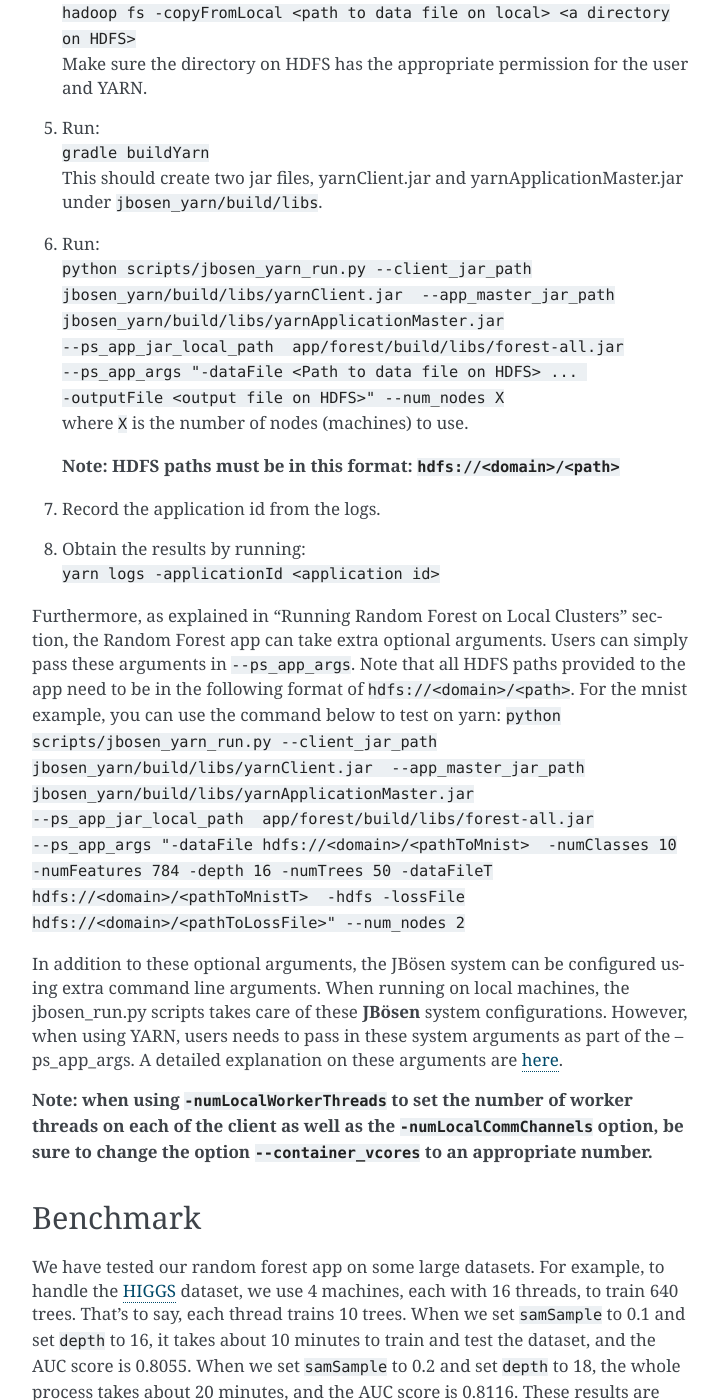
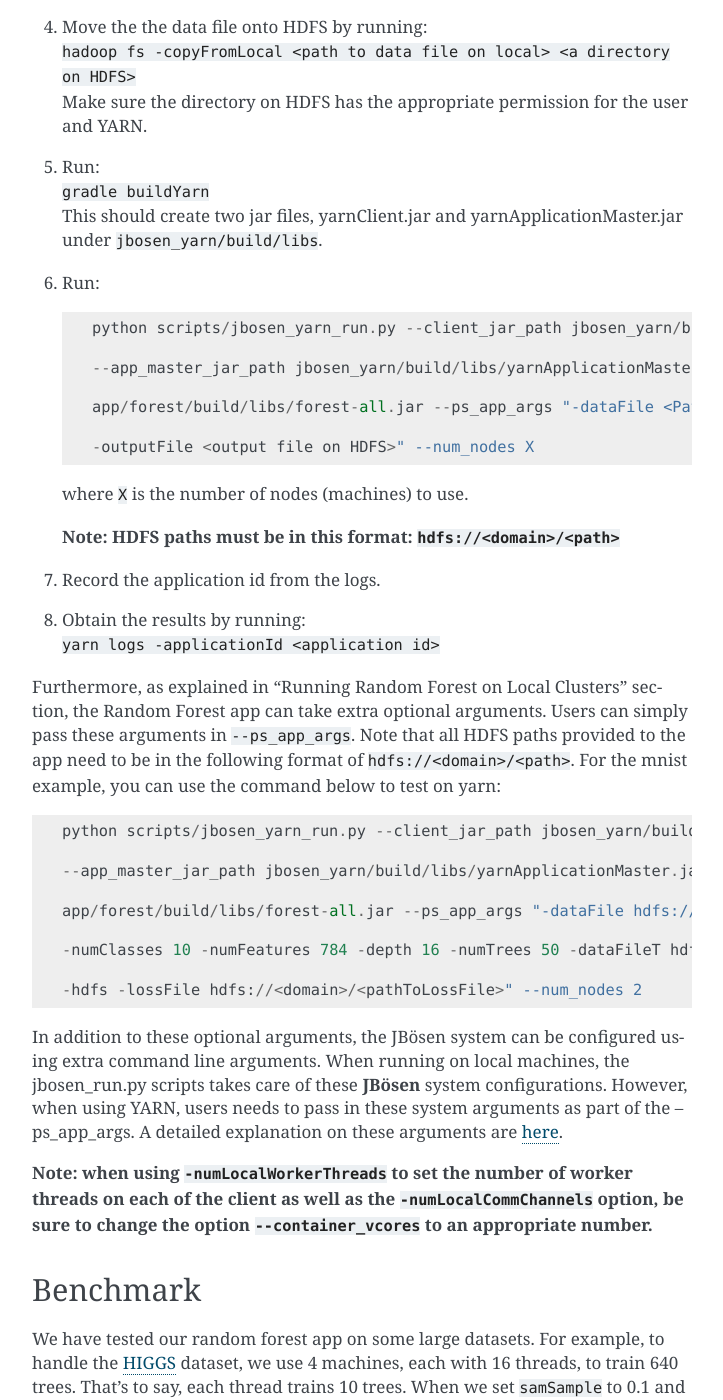
Before and after one commit to sailing-pmls/jbosen, a Sphinx documentation site: the page built from docs/random-forest.md, in a window 1280 px wide and 1400 px high, scrolled down 2757 px. Shown: the whole window, without its empty margins (388-1111 px from the left). Built offline with Sphinx 7.4.7, drawn with Linux system fonts in a browser that asks for light colours; some of the changed text lies outside the part shown.

Commit message:
Update random-forest.md

````diff
--- a/docs/random-forest.md
+++ b/docs/random-forest.md
@@ -14,8 +14,11 @@
 4. Prepare a data file.
     The input data needs to be in the libsvm format(We default that the index of the features starts from 1).
 5. Run:
-    `python scripts/jbosen_run.py <path to host file> app/forest/build/libs/forest-all.jar
-    org.petuum.app.forest.Forest --app_args "-dataFile <path to data file> -numFeatures 100"`
+    ```
+    python scripts/jbosen_run.py <path to host file> app/forest/build/libs/forest-all.jar
+
+    org.petuum.app.forest.Forest --app_args "-dataFile <path to data file> -numFeatures 100"
+    ```
 
     If you haven't prepared a host file, you may use `machinefile/sample_machinefile` to simulate two hosts on your local machine.
 
@@ -71,9 +74,13 @@
     Default value: "sqrt"
 
 To use these, simply add them onto the --app_args argument. For example: if you want to test on the widely used dataset [mnist.scale](https://www.csie.ntu.edu.tw/~cjlin/libsvmtools/datasets/multiclass/mnist.scale.bz2) and [mnist.scale.t](https://www.csie.ntu.edu.tw/~cjlin/libsvmtools/datasets/multiclass/mnist.scale.t.bz2), you can `wget` these sets and then `bzip2 -d` them respectively. After that, you can just type the command below and wait for results:
-`python scripts/jbosen_run.py machinefile/sample_machinefile app/forest/build/libs/forest-all.jar
- org.petuum.app.forest.Forest --app_args "-dataFile mnist.scale -numClasses 10 -numFeatures 784
- -depth 16 -numTrees 50 -dataFileT mnist.scale.t"`.
+```
+python scripts/jbosen_run.py machinefile/sample_machinefile app/forest/build/libs/forest-all.jar
+
+org.petuum.app.forest.Forest --app_args "-dataFile mnist.scale -numClasses 10 -numFeatures 784
+
+-depth 16 -numTrees 50 -dataFileT mnist.scale.t"
+```
 
 ## Running Random Forest on YARN
 
@@ -87,10 +94,16 @@
     `gradle buildYarn`
     This should create two jar files, yarnClient.jar and yarnApplicationMaster.jar under `jbosen_yarn/build/libs`.
 6. Run:
-    `python scripts/jbosen_yarn_run.py --client_jar_path jbosen_yarn/build/libs/yarnClient.jar
+    ```
+    python scripts/jbosen_yarn_run.py --client_jar_path jbosen_yarn/build/libs/yarnClient.jar
+
     --app_master_jar_path jbosen_yarn/build/libs/yarnApplicationMaster.jar --ps_app_jar_local_path
+
     app/forest/build/libs/forest-all.jar --ps_app_args "-dataFile <Path to data file on HDFS> ...
-    -outputFile <output file on HDFS>" --num_nodes X`
+
+    -outputFile <output file on HDFS>" --num_nodes X
+    ```
+
     where `X` is the number of nodes (machines) to use.
 
     **Note: HDFS paths must be in this format: `hdfs://<domain>/<path>`**
@@ -101,11 +114,17 @@
     `yarn logs -applicationId <application id>`
 
 Furthermore, as explained in "Running Random Forest on Local Clusters" section, the Random Forest app can take extra optional arguments. Users can simply pass these arguments in `--ps_app_args`. Note that all HDFS paths provided to the app need to be in the following format of `hdfs://<domain>/<path>`. For the mnist example, you can use the command below to test on yarn:
-`python scripts/jbosen_yarn_run.py --client_jar_path jbosen_yarn/build/libs/yarnClient.jar
+```
+python scripts/jbosen_yarn_run.py --client_jar_path jbosen_yarn/build/libs/yarnClient.jar
+
 --app_master_jar_path jbosen_yarn/build/libs/yarnApplicationMaster.jar --ps_app_jar_local_path
+
 app/forest/build/libs/forest-all.jar --ps_app_args "-dataFile hdfs://<domain>/<pathToMnist>
+
 -numClasses 10 -numFeatures 784 -depth 16 -numTrees 50 -dataFileT hdfs://<domain>/<pathToMnistT>
--hdfs -lossFile hdfs://<domain>/<pathToLossFile>" --num_nodes 2`
+
+-hdfs -lossFile hdfs://<domain>/<pathToLossFile>" --num_nodes 2
+```
 
 In addition to these optional arguments, the JBösen system can be configured using extra command line arguments.  When running on local machines, the jbosen_run.py scripts takes care of these **JBösen** system configurations. However, when using YARN, users needs to pass in these system arguments as part of the --ps_app_args. A detailed explanation on these arguments are [here](http://docs.petuum.com/projects/petuum-jbosen/en/latest/cmdline-args.html).
 
````
